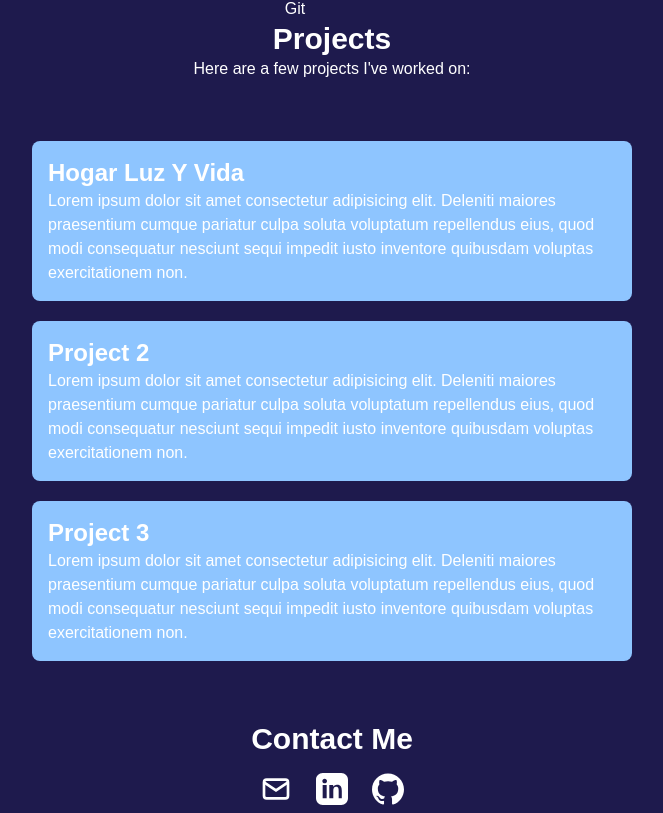
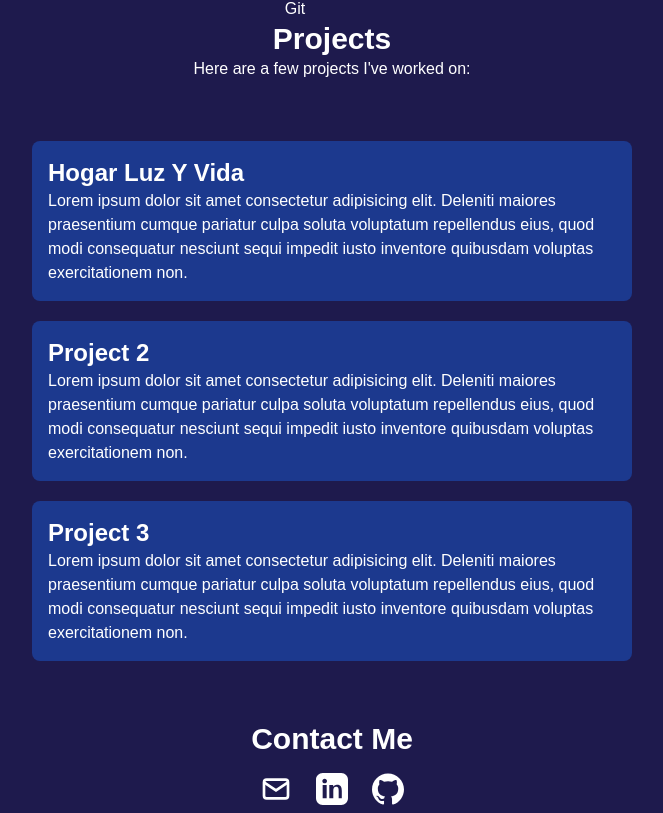
Before and after one commit to sofowest/portfolio, a React (Vite) app: page / in a window 1280 px wide. Shown: the part 415-1228 px from the top of the page, without its empty margins (308-971 px from the left). Built offline with nearby package versions, Linux system fonts and the light colour scheme.

Commit message:
Update Home.jsx

```diff
--- a/src/pages/Home.jsx
+++ b/src/pages/Home.jsx
@@ -24,15 +24,15 @@ function Home() {
       <h2 className="text-3xl font-bold">Projects</h2>
       <p>Here are a few projects I've worked on:</p>
       <ul className="p-10">
-        <li className="bg-blue-300 p-4 rounded-lg w-150 my-5">
+        <li className="bg-blue-900 p-4 rounded-lg w-150 my-5">
           <h3 className="text-2xl font-bold">Hogar Luz Y Vida</h3>
           <p>Lorem ipsum dolor sit amet consectetur adipisicing elit. Deleniti maiores praesentium cumque pariatur culpa soluta voluptatum repellendus eius, quod modi consequatur nesciunt sequi impedit iusto inventore quibusdam voluptas exercitationem non.</p>
         </li>
-        <li className="bg-blue-300 p-4 rounded-lg w-150 my-5">
+        <li className="bg-blue-900 p-4 rounded-lg w-150 my-5">
           <h3 className="text-2xl font-bold">Project 2</h3>
           <p>Lorem ipsum dolor sit amet consectetur adipisicing elit. Deleniti maiores praesentium cumque pariatur culpa soluta voluptatum repellendus eius, quod modi consequatur nesciunt sequi impedit iusto inventore quibusdam voluptas exercitationem non.</p>
         </li>
-        <li className="bg-blue-300 p-4 rounded-lg w-150 my-5">
+        <li className="bg-blue-900 p-4 rounded-lg w-150 my-5">
           <h3 className="text-2xl font-bold">Project 3</h3>
           <p>Lorem ipsum dolor sit amet consectetur adipisicing elit. Deleniti maiores praesentium cumque pariatur culpa soluta voluptatum repellendus eius, quod modi consequatur nesciunt sequi impedit iusto inventore quibusdam voluptas exercitationem non.</p>
         </li>
```
